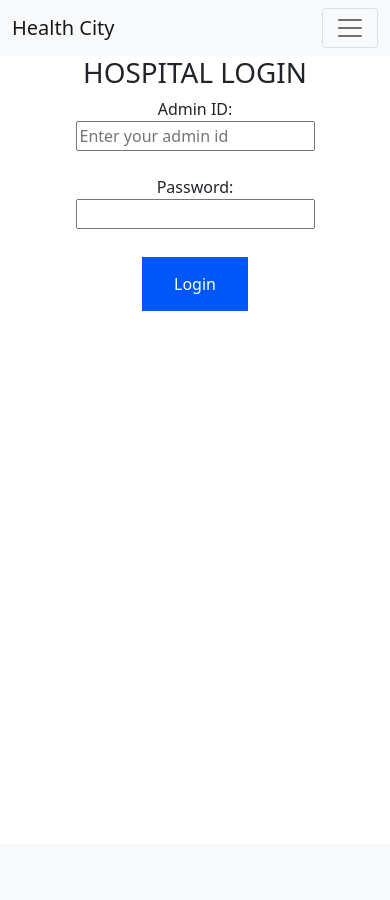
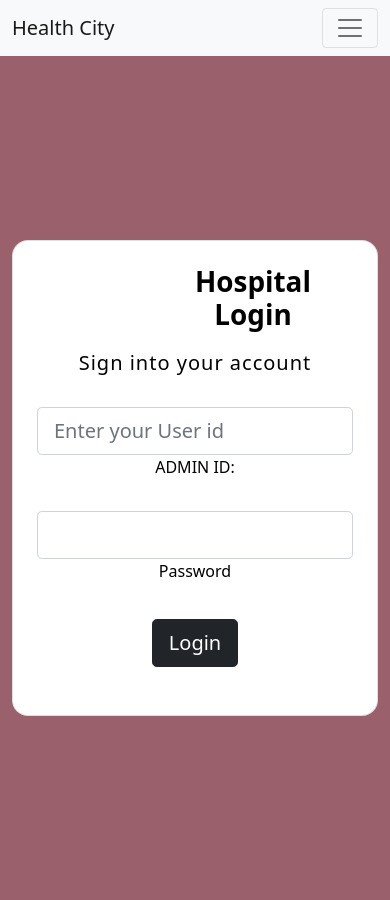
Before and after one commit to akash-r-prabhu/CodePoltergeist_AkashRPrabhu, a Flask app: page /hospital_login in a window 390 px wide. Before the commit the page ends 311 px from the top, so only its background shows below. Run offline with Flask 2, Linux system fonts and the light colour scheme.

Commit message:
modified hospital_login page css

```diff
--- a/templates/hospital_login.html
+++ b/templates/hospital_login.html
@@ -48,16 +48,58 @@
               </div>
             </div>
         </nav>
-            <H1>HOSPITAL LOGIN</H1>
-        <form onsubmit="login()">
-        <label for="UID">Admin ID:</label><br>
-        <input type="text" id="UID" placeholder="Enter your admin id" required><br><br>
-        <label for="pass">Password:</label><br>
-        <input type="text" id="pass" required><br><br>
-        <input type="submit" class="button" value="Login">
-        </form>
-        </body>
-    </center>
+        <section class="vh-100" style="background-color: #9A616D;">
+          <div class="container py-5 h-100">
+            <div class="row d-flex justify-content-center align-items-center h-100">
+              <div class="col col-xl-10">
+                <div class="card" style="border-radius: 1rem;">
+                  <div class="row g-0">
+                    <div class="col-md-6 col-lg-5 d-none d-md-block">
+                      <img
+
+                        src="https://encrypted-tbn0.gstatic.com/images?q=tbn:ANd9GcQ2t0jORQuE_GYEniE0Szmj9qFLGBKK-q7sRw&usqp=CAU"
+                        alt="login form"
+                        class="img-fluid" style="border-radius: 1rem 0 0 1rem; margin-top: 80px;"
+                      />
+                    </div>
+                    <div class="col-md-6 col-lg-7 d-flex align-items-center">
+                      <div class="card-body p-4 p-lg-5 text-black">
+
+                        <form onsubmit="login()">
+
+
+                          <div class="d-flex align-items-center mb-3 pb-1">
+                            <i class="fas fa-cubes fa-2x me-3" style="color: #ff6219;margin-left: 100px;"></i>
+                            <span class="h1 fw-bold mb-0">Hospital Login</span>
+                          </div>
+
+                          <h5 class="fw-normal mb-3 pb-3" style="letter-spacing: 1px;">Sign into your account</h5>
+
+
+                          <div class="form-outline mb-4">
+                            <input type="text" id="UID" name="uid" placeholder="Enter your User id" required class="form-control form-control-lg" />
+                            <label class="form-label" for="UID">ADMIN ID:</label>
+                          </div>
+
+                          <div class="form-outline mb-4">
+                            <input type="password" name = "pass" id="pass" required class="form-control form-control-lg" />
+                            <label class="form-label" for="pass">Password</label>
+                          </div>
+
+                          <div class="pt-1 mb-4">
+                            <button class="btn btn-dark btn-lg btn-block" type="submit">Login</button>
+                          </div>
+
+                        </form>
+
+                      </div>
+                    </div>
+                  </div>
+                </div>
+              </div>
+            </div>
+          </div>
+        </section>
     <script>
         function login()
         {
```
